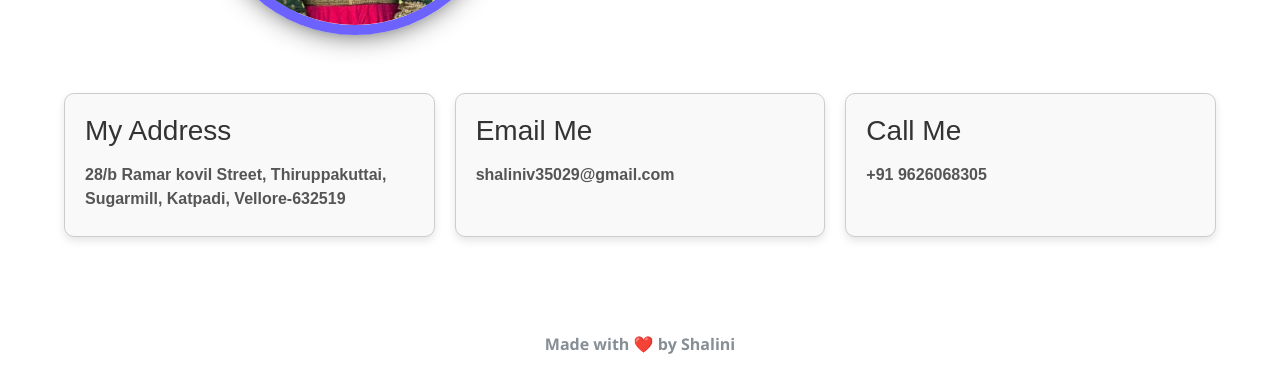
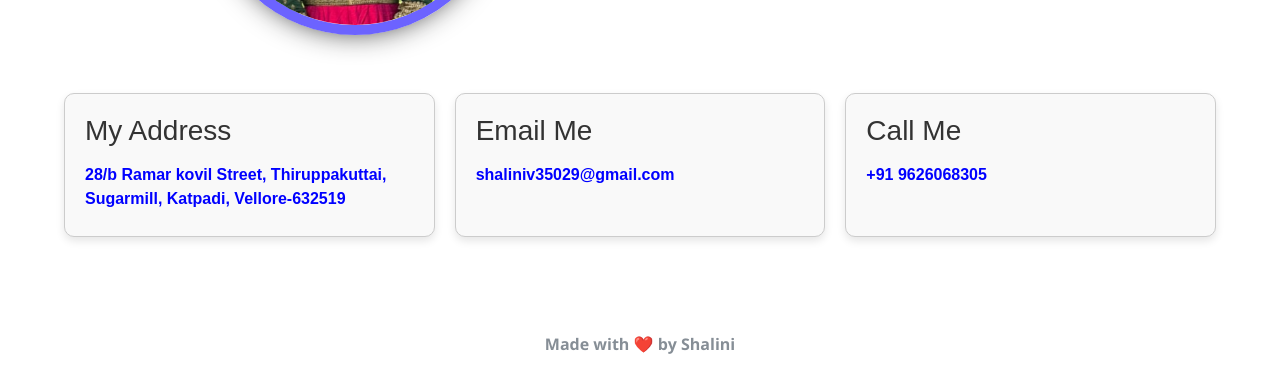
Before and after one commit to shalinivv/Shalini-s-Portfolio, a plain HTML site: page contact.html in a window 1280 px wide. Shown: the part 411-800 px from the top of the page. Drawn offline with nearby package versions, Linux system fonts and the light colour scheme; a web font is replaced by a local one.

Commit message:
Update contact.html

```diff
--- a/contact.html
+++ b/contact.html
@@ -183,7 +183,7 @@
 
   <div style="flex: 1 1 300px; border: 1px solid #ccc; padding: 20px; border-radius: 10px; box-shadow: 0 4px 8px rgba(0,0,0,0.1); background-color: #f9f9f9;">
     <h3 style="margin: 0 0 10px; color: #333;">My Address</h3>
-    <p style="margin: 0; color: #555;"> 28/b Ramar kovil Street, Thiruppakuttai, Sugarmill, Katpadi, Vellore-632519
+    <p style="margin: 0; color: blue;"> 28/b Ramar kovil Street, Thiruppakuttai, Sugarmill, Katpadi, Vellore-632519
 </p>
   </div>
 
@@ -191,12 +191,12 @@
 
   <div style="flex: 1 1 300px; border: 1px solid #ccc; padding: 20px; border-radius: 10px; box-shadow: 0 4px 8px rgba(0,0,0,0.1); background-color: #f9f9f9;">
     <h3 style="margin: 0 0 10px; color: #333;">Email Me</h3>
-    <p style="margin: 0; color: #555;">shaliniv35029@gmail.com</p>
+    <p style="margin: 0; color: blue;">shaliniv35029@gmail.com</p>
   </div>
 
   <div style="flex: 1 1 300px; border: 1px solid #ccc; padding: 20px; border-radius: 10px; box-shadow: 0 4px 8px rgba(0,0,0,0.1); background-color: #f9f9f9;">
     <h3 style="margin: 0 0 10px; color: #333;">Call Me</h3>
-    <p style="margin: 0; color: #555;">+91 9626068305</p>
+    <p style="margin: 0; color: blue;">+91 9626068305</p>
   </div>
 
 </div>
```
